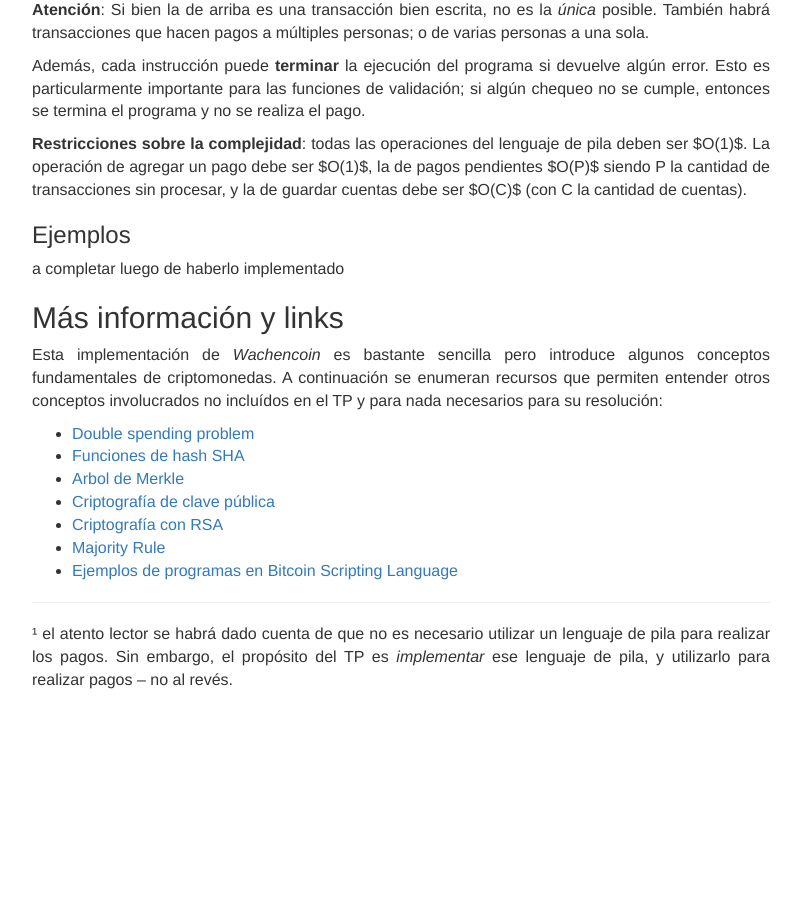
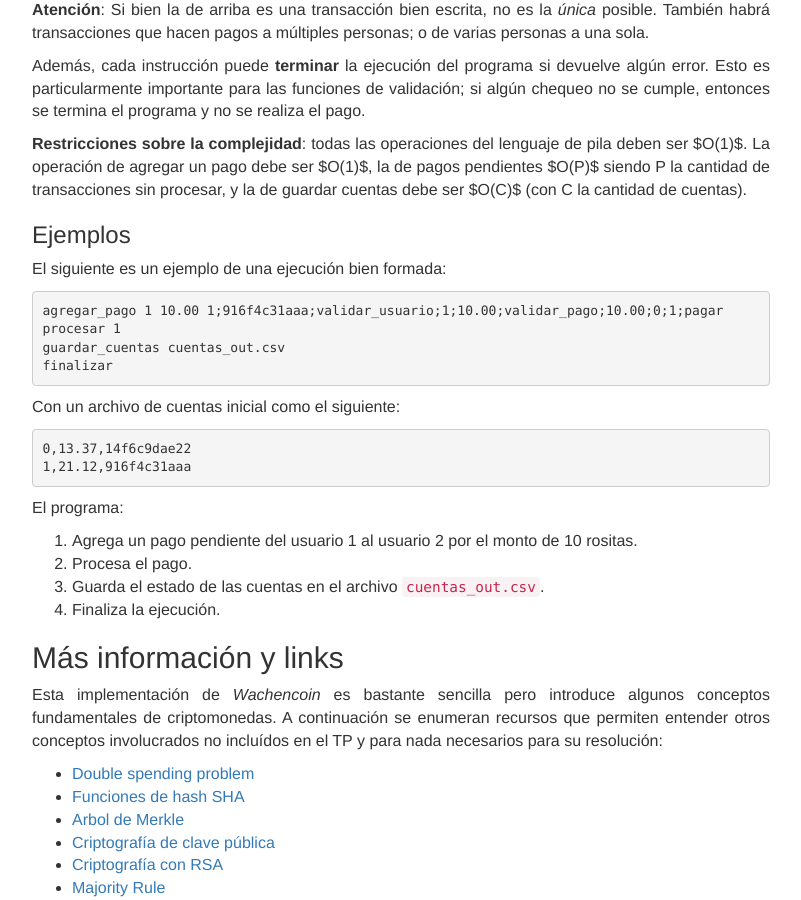
Before and after one commit to algoritmos-rw/algoritmos, a Jekyll site: the page built from static/tps/tp1/index.md, in a window 1280 px wide and 900 px high, scrolled down 2206 px. Shown: the whole window, without its empty margins (239-1040 px from the left). Built offline with Jekyll 4.4.1, drawn with Linux system fonts in a browser that asks for light colours; before the commit the page ends 2908 px from its top, so only the background shows below that; some of the changed text lies outside the part shown.

Commit message:
Agrego ejemplo válido.

````diff
--- a/static/tps/tp1/index.md
+++ b/static/tps/tp1/index.md
@@ -57,9 +57,9 @@ con el estado inicial de las cuentas (número, saldo, coordenadas), que tiene el
 siguiente formato:
 
 ```
-0, 13.37, 14f6c9dae22
-1, 58.92, 916f4c31aaa
-2, 9301.92, e9a7f54270d
+0,13.37,14f6c9dae22
+1,58.92,916f4c31aaa
+2,9301.92,e9a7f54270d
 (...)
 ```
 
@@ -130,7 +130,30 @@ y la de guardar cuentas debe ser $O(C)$ (con C la cantidad de cuentas).
 
 ### Ejemplos
 
-a completar luego de haberlo implementado
+El siguiente es un ejemplo de una ejecución bien formada:
+
+```
+agregar_pago 1 10.00 1;916f4c31aaa;validar_usuario;1;10.00;validar_pago;10.00;0;1;pagar
+procesar 1
+guardar_cuentas cuentas_out.csv
+finalizar
+```
+
+Con un archivo de cuentas inicial como el siguiente:
+
+```
+0,13.37,14f6c9dae22
+1,21.12,916f4c31aaa
+```
+
+El programa:
+
+1. Agrega un pago pendiente del usuario 1 al usuario 2 por el monto de 10
+rositas.
+2. Procesa el pago.
+3. Guarda el estado de las cuentas en el archivo `cuentas_out.csv`.
+4. Finaliza la ejecución.
+
 
 Más información y links
 ------------------------
````
